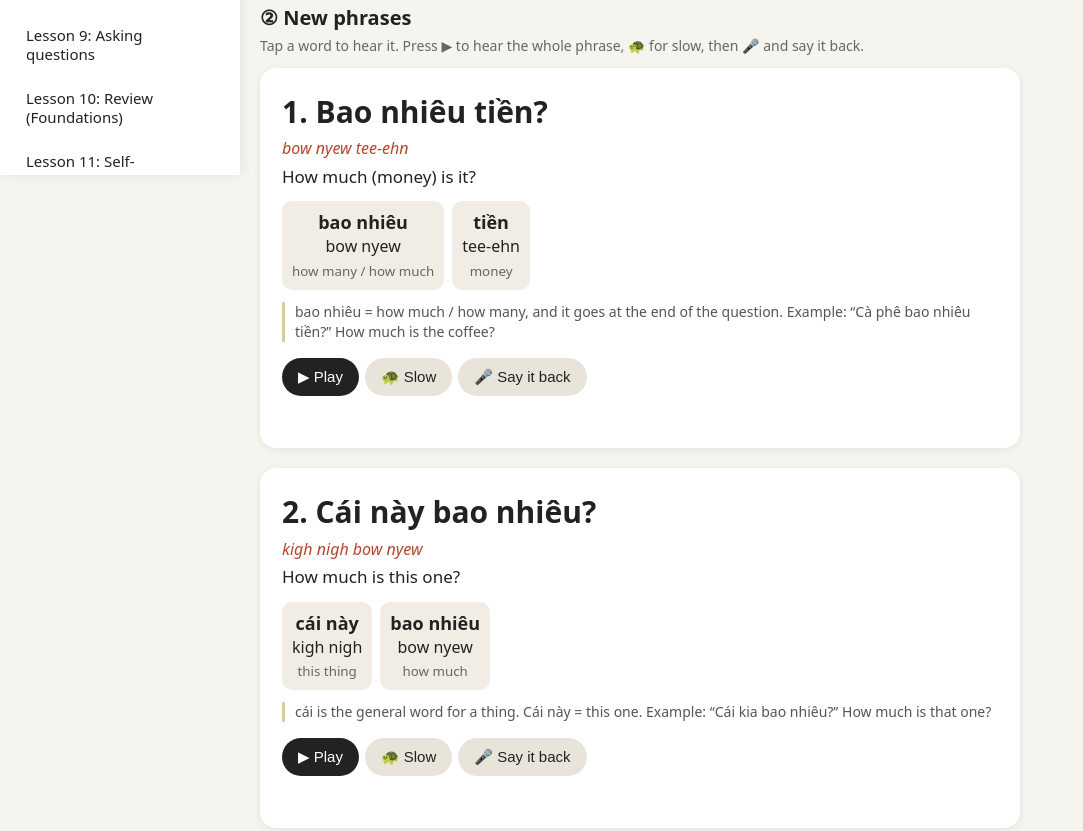
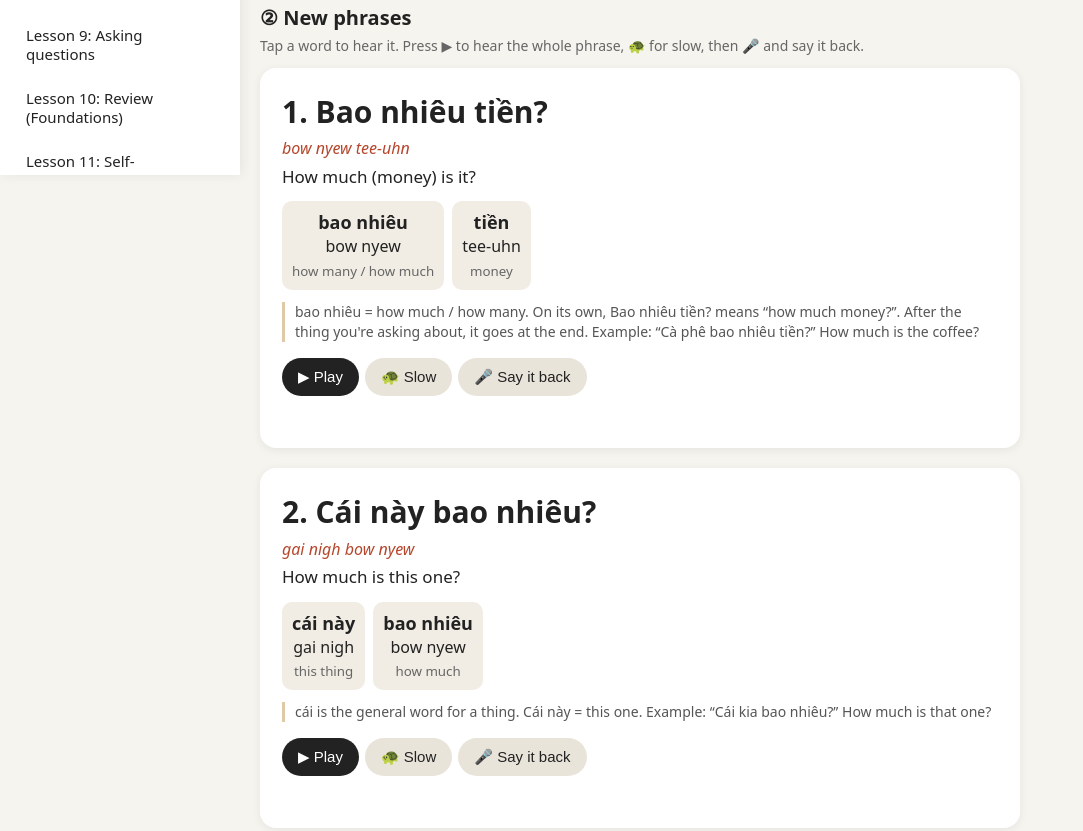
Before and after one commit to wzwow/vietnamese-lessons, a website: page lessons/lesson-16.html in a window 1280 px wide. Shown: the part 625-1456 px from the top of the page, without its empty margins (0-1083 px from the left). Drawn offline with Linux system fonts and the light colour scheme.

Commit message:
Lesson 16 audit: guide conventions (cái gai, tiền tee-uhn, nghìn ngeen, mươi muh-uh-ee), clarify bao nhiêu position, natural giúp example

```diff
--- a/lessons/lesson-16.html
+++ b/lessons/lesson-16.html
@@ -57,18 +57,18 @@ const WARM = [
   {ref:"lesson-14:p4", jp:"Ngon quá!", ro:"ngawn kwah", en:"So delicious!"},
 ];
 const P = [
-  {jp:"Bao nhiêu tiền?", ro:"bow nyew tee-ehn", en:"How much (money) is it?", parts:[["bao nhiêu","bow nyew","how many / how much"],["tiền","tee-ehn","money"]], note:"bao nhiêu = how much / how many, and it goes at the end of the question. Example: “Cà phê bao nhiêu tiền?” How much is the coffee?"},
-  {jp:"Cái này bao nhiêu?", ro:"kigh nigh bow nyew", en:"How much is this one?", parts:[["cái này","kigh nigh","this thing"],["bao nhiêu","bow nyew","how much"]], note:"cái is the general word for a thing. Cái này = this one. Example: “Cái kia bao nhiêu?” How much is that one?"},
+  {jp:"Bao nhiêu tiền?", ro:"bow nyew tee-uhn", en:"How much (money) is it?", parts:[["bao nhiêu","bow nyew","how many / how much"],["tiền","tee-uhn","money"]], note:"bao nhiêu = how much / how many. On its own, Bao nhiêu tiền? means “how much money?”. After the thing you're asking about, it goes at the end. Example: “Cà phê bao nhiêu tiền?” How much is the coffee?"},
+  {jp:"Cái này bao nhiêu?", ro:"gai nigh bow nyew", en:"How much is this one?", parts:[["cái này","gai nigh","this thing"],["bao nhiêu","bow nyew","how much"]], note:"cái is the general word for a thing. Cái này = this one. Example: “Cái kia bao nhiêu?” How much is that one?"},
   {jp:"Đắt quá!", ro:"daht kwah", en:"That's too expensive!", parts:[["đắt","daht","expensive"],["quá","kwah","so / too (very)"]], note:"adjective + quá = “so / too …!”. The opposite of đắt is rẻ (cheap). Example: “Rẻ quá!” So cheap!"},
   {jp:"Bớt được không?", ro:"buht duh-uhk khohm", en:"Can you lower the price?", parts:[["bớt","buht","to reduce / take off"],["được không","duh-uhk khohm","is it possible?"]], note:"được không at the end asks “is that possible / okay?”. Example: “Ăn được không?” Can I eat it? (Is it okay to eat?)"},
-  {jp:"Tính tiền giúp tôi.", ro:"ting tee-ehn zoop toy", en:"Please give me the bill.", parts:[["tính tiền","ting tee-ehn","to calculate the bill"],["giúp","zoop","to help"],["tôi","toy","me / I"]], note:"giúp tôi = “help me”, a polite way to ask for something. Example: “Cho tôi xem giúp.” Please help me look."},
+  {jp:"Tính tiền giúp tôi.", ro:"ting tee-uhn zoop toy", en:"Please give me the bill.", parts:[["tính tiền","ting tee-uhn","to calculate the bill"],["giúp","zoop","to help"],["tôi","toy","me / I"]], note:"giúp tôi = “help me”, a polite way to ask for something. Example: “Mở cửa giúp tôi.” Please open the door for me."},
 ];
-const V = [["tiền","tee-ehn","money"],["đắt","daht","expensive"],["rẻ","zeh","cheap"],["cái","kigh","thing (general counting word)"],["nghìn","ngin","thousand"],["trả tiền","chah tee-ehn","to pay"]];
-const G = {pattern:"Noun + bao nhiêu (tiền)?  ·  adjective + quá!", explain:"In Vietnamese the question word <b>bao nhiêu</b> (how much) goes at the <b>end</b>: <b>Cái này bao nhiêu?</b> (How much is this?). Add <b>quá</b> after an adjective for “so / too …!”: <b>Đắt quá!</b> (Too expensive!) and <b>Rẻ quá!</b> (So cheap!)",
-  examples:[["Bao nhiêu tiền?","bow nyew tee-ehn","How much is it?"],["Cái này bao nhiêu?","kigh nigh bow nyew","How much is this one?"],["Đắt quá!","daht kwah","That's too expensive!"],["Bớt được không?","buht duh-uhk khohm","Can you lower the price?"],["Tính tiền giúp tôi.","ting tee-ehn zoop toy","Please give me the bill."]],
+const V = [["tiền","tee-uhn","money"],["đắt","daht","expensive"],["rẻ","zeh","cheap"],["cái","gai","thing (general counting word)"],["nghìn","ngeen","thousand"],["trả tiền","chah tee-uhn","to pay"]];
+const G = {pattern:"Noun + bao nhiêu (tiền)?  ·  adjective + quá!", explain:"In Vietnamese the question word <b>bao nhiêu</b> (how much) goes <b>after</b> the thing you're asking about, at the end: <b>Cái này bao nhiêu?</b> (How much is this?). Add <b>quá</b> after an adjective for “so / too …!”: <b>Đắt quá!</b> (Too expensive!) and <b>Rẻ quá!</b> (So cheap!)",
+  examples:[["Bao nhiêu tiền?","bow nyew tee-uhn","How much is it?"],["Cái này bao nhiêu?","gai nigh bow nyew","How much is this one?"],["Đắt quá!","daht kwah","That's too expensive!"],["Bớt được không?","buht duh-uhk khohm","Can you lower the price?"],["Tính tiền giúp tôi.","ting tee-uhn zoop toy","Please give me the bill."]],
   mistake:"Say Cái này bao nhiêu? (the question word at the end), not Bao nhiêu cái này? And đắt means expensive in price; do not mix it up with rẻ (cheap)."};
 const DTITLE = "Buying something at a small shop.";
-const D = [["you","Cái này bao nhiêu?","kigh nigh bow nyew","How much is this one?"],["Seller","Năm mươi nghìn.","nahm muh-uhy ngin","Fifty thousand."],["you","Đắt quá! Bớt được không?","daht kwah! buht duh-uhk khohm","Too expensive! Can you lower the price?"],["Seller","Được. Bốn mươi nghìn.","duh-uhk. bohn muh-uhy ngin","Okay. Forty thousand."],["you","Tính tiền giúp tôi.","ting tee-ehn zoop toy","Please give me the bill."]];
+const D = [["you","Cái này bao nhiêu?","gai nigh bow nyew","How much is this one?"],["Seller","Năm mươi nghìn.","nahm muh-uh-ee ngeen","Fifty thousand."],["you","Đắt quá! Bớt được không?","daht kwah! buht duh-uhk khohm","Too expensive! Can you lower the price?"],["Seller","Được. Bốn mươi nghìn.","duh-uhk. bohn muh-uh-ee ngeen","Okay. Forty thousand."],["you","Tính tiền giúp tôi.","ting tee-uhn zoop toy","Please give me the bill."]];
 const Q = [
   {type:"choose", prompt:"Which word means “expensive”?", choices:["rẻ","đắt","tiền"], answer:1, say:"đắt"},
   {type:"listen", prompt:"Listen. What does it mean?", say:"Bao nhiêu tiền?", choices:["How much (money) is it?","Please give me the bill.","So delicious!"], answer:0},
@@ -79,7 +79,7 @@ const Q = [
   {type:"choose", prompt:"Which word means “money”?", choices:["giúp","tiền","quá"], answer:1, say:"tiền"},
   {type:"order", prompt:"Put the words in order: “How much is this one?”", tiles:["Cái","này","bao","nhiêu?"], answer:"Cái này bao nhiêu?", say:"Cái này bao nhiêu?"},
 ];
-const S = [{prompt:"Ask “How much is it?”", jp:"Bao nhiêu tiền?", ro:"bow nyew tee-ehn"},{prompt:"Say “That's too expensive!”", jp:"Đắt quá!", ro:"daht kwah"},{prompt:"Ask “Can you lower the price?”", jp:"Bớt được không?", ro:"buht duh-uhk khohm"}];
+const S = [{prompt:"Ask “How much is it?”", jp:"Bao nhiêu tiền?", ro:"bow nyew tee-uhn"},{prompt:"Say “That's too expensive!”", jp:"Đắt quá!", ro:"daht kwah"},{prompt:"Ask “Can you lower the price?”", jp:"Bớt được không?", ro:"buht duh-uhk khohm"}];
 /*END DATA*/
 // ---------- engine (shared by every lesson; edit data above, not below) ----------
 const $=id=>document.getElementById(id);
```
